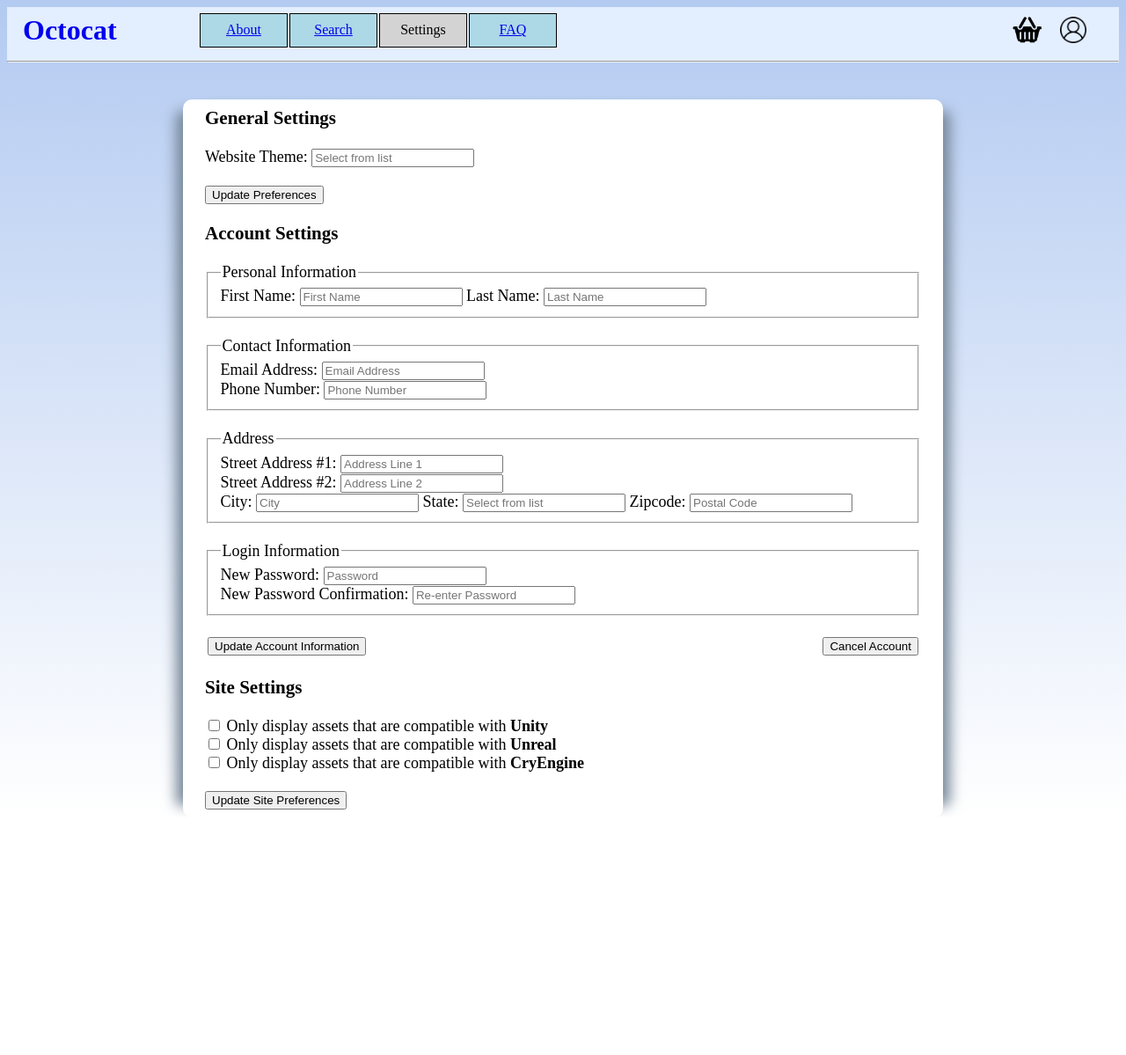
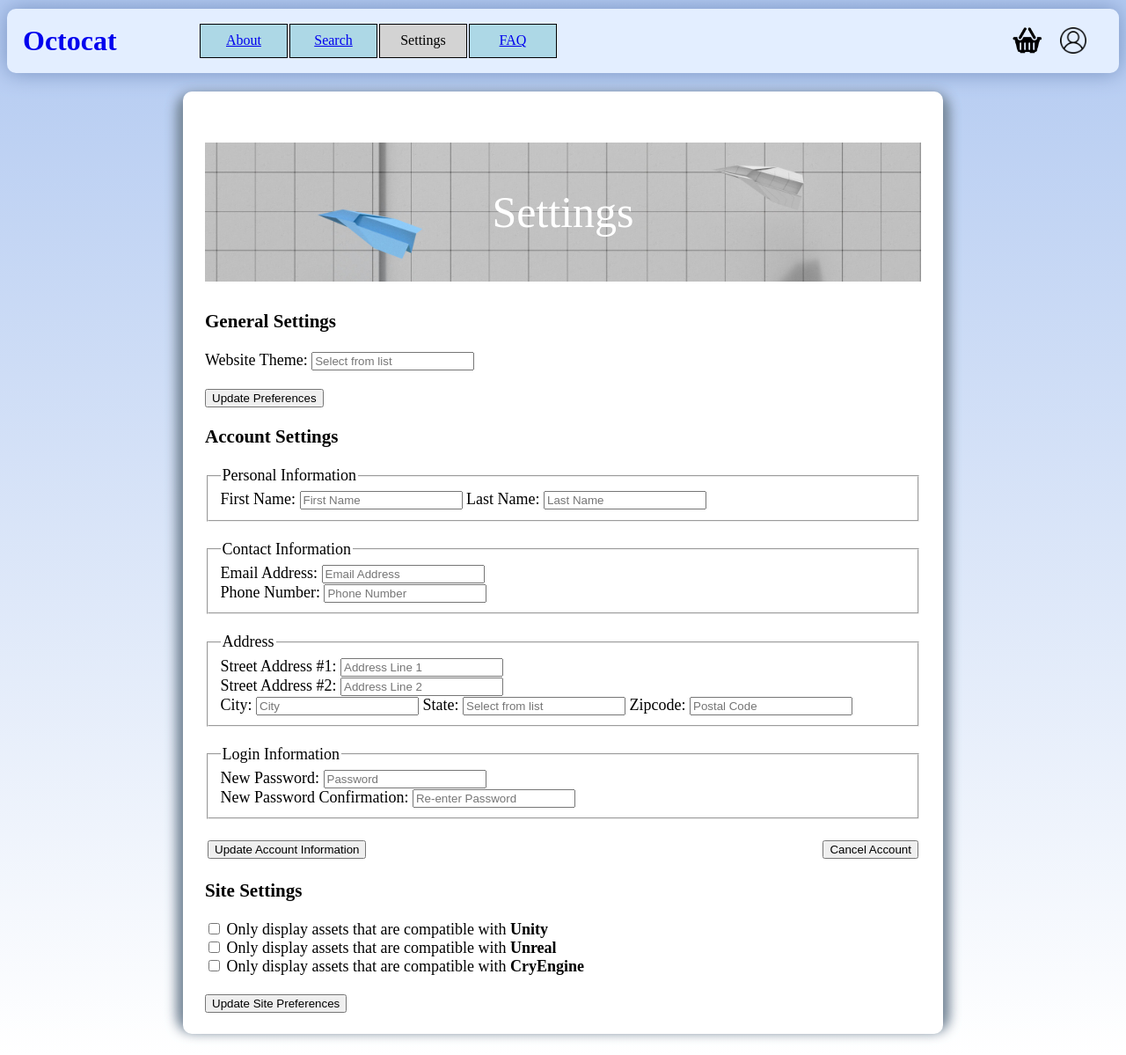
Before and after one commit to AgntNbr004/csc317-group-project-html-storefront-octocat, a PHP site: page /settings.html in a window 1280 px wide. Shown: the whole page at 88% size. Before the commit the page ends 925 px from the top, so only its background shows below. Run offline with PHP 8.4, Linux system fonts and the light colour scheme.

Commit message:
Add image banners to home and settings pages

```diff
--- a/index.html
+++ b/index.html
@@ -43,8 +43,9 @@
 			</table>
 			<hr>
 		</div>
+		<br>
 		<div class="bodywrap">
-			<h1 class="herotx">Welcome to the Team Octocat storefront!</h1>
+			<h1 class="herotx homebnr">Welcome to the Team Octocat storefront!</h1>
 			<h1>Looking to spark and have a kick start on your game?</h3>
 			Here you can buy assets to be used in your video game project!<br>
 			<br>
--- a/settings.html
+++ b/settings.html
@@ -45,6 +45,7 @@
 		</div>
 		<br>
 		<div class="bodywrap">
+			<h1 class="herotx sub1">Settings</h1>
 			<h3>General Settings</h3>
 			<label for="theme">Website Theme: </label>
 			<input list="themes" required placeholder="Select from list" id="theme" name="theme" />
--- a/storefront.css
+++ b/storefront.css
@@ -2,6 +2,11 @@
 
 html{
     font-size: 18px;
+    padding-bottom: 25px;
+}
+
+hr{
+    visibility: hidden;
 }
 
 body{
@@ -13,6 +18,14 @@ h1{
     font-weight: 500;
 }
 
+.header{
+    border-radius: 10px;
+    margin-top: 10px;
+    padding-top: 10px;
+    box-shadow: 0 0 25px rgb(120, 146, 192);
+    width: 100%;
+}
+
 .herotx{
     background-color: cornflowerblue;
     color: white;
@@ -22,11 +35,29 @@ h1{
     background-color: rgb(151, 151, 151);
 }
 
+.herotx.homebnr{
+    font-weight: 300;
+    font-size: 45px;
+    background-image: url("./img/homebnr.jpg");
+    padding: 100px 0 100px 0;
+    background-size: auto;
+}
+
+.herotx.sub1{
+    font-weight: 300;
+    font-size: 50px;
+    background-color: cornflowerblue;
+    background-image: url(./img/settbnr.jpg);
+    background-position-x: -1900px;
+    background-position-y: 20%;
+    background-size: 800px;
+}
+
 .bodywrap{
     background-color: rgb(255, 255, 255);
     margin: 0 200px 0 200px;
-    padding: 0 25px 0 25px;
-    box-shadow: 0 9px 0px 0px white, 0 -9px 0px 0px white, 12px 0 15px -4px lightslategray, -12px 0 15px -4px lightslategray;
+    padding: 15px 25px 15px 25px;
+    box-shadow: 0 9px 0px 0px white, 0 -9px 0px 0px white, 0 0 15px 4px lightslategray, 0 0 15px 4px lightslategray;
     height: auto;
     border-radius: 10px;
 }
```
Also changed, not shown: img/homebnr.jpg (added), img/settbnr.jpg (added).
